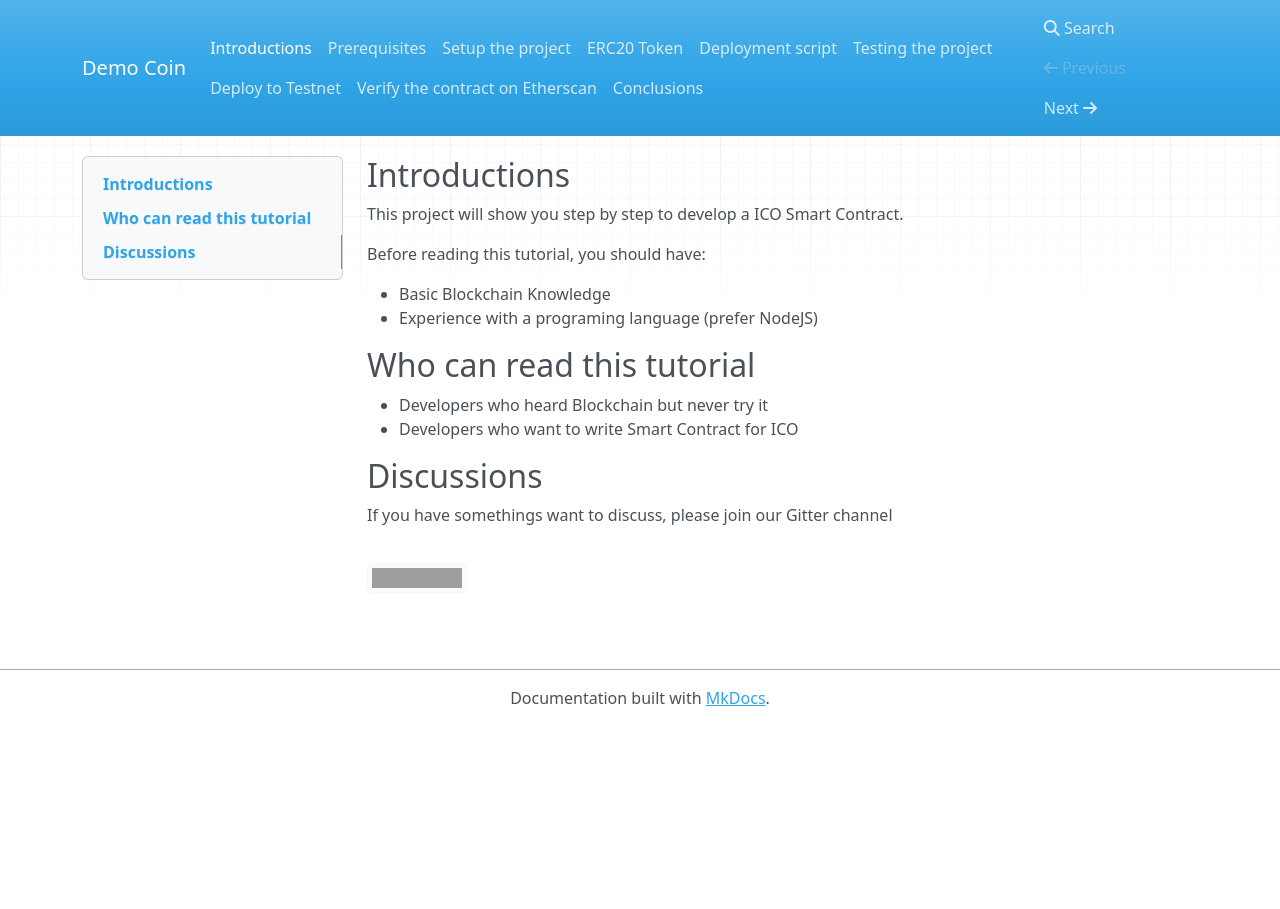
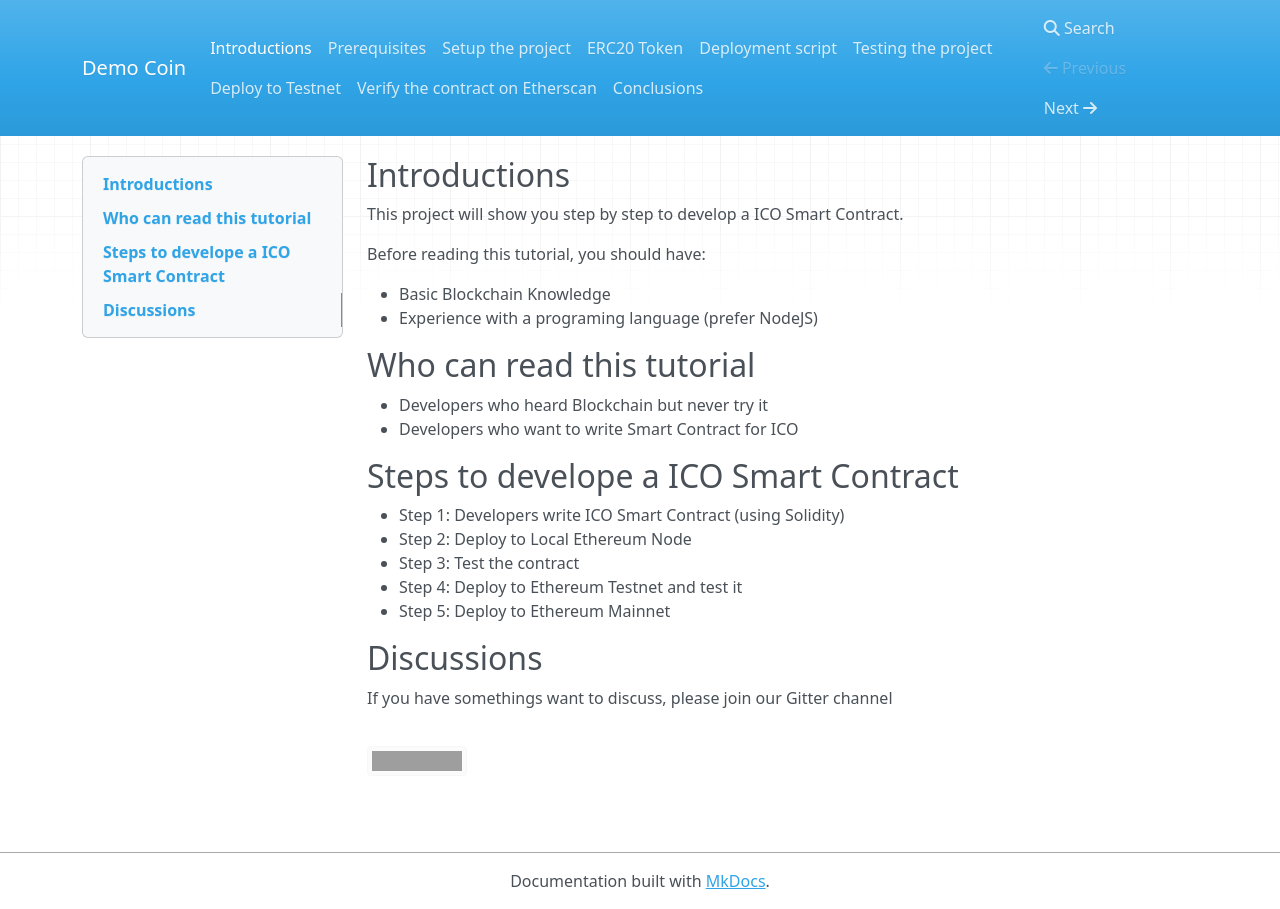
Before and after one commit to thanhson1085/DemoCoin, an MkDocs documentation site: the page built from docs/index.md, in a window 1280 px wide. Built offline with MkDocs 1.6.1, drawn with Linux system fonts in a browser that asks for light colours; nearby versions of some CDN libraries; old or Windows-style settings are respelled for this version of MkDocs; grey boxes are pictures that could not be loaded.

Commit message:
add some text

```diff
--- a/docs/index.md
+++ b/docs/index.md
@@ -11,6 +11,13 @@ Before reading this tutorial, you should have:
 - Developers who heard Blockchain but never try it
 - Developers who want to write Smart Contract for ICO
 
+## Steps to develope a ICO Smart Contract
+- Step 1: Developers write ICO Smart Contract (using Solidity)
+- Step 2: Deploy to Local Ethereum Node
+- Step 3: Test the contract
+- Step 4: Deploy to Ethereum Testnet and test it
+- Step 5: Deploy to Ethereum Mainnet
+
 ## Discussions
 If you have somethings want to discuss, please join our Gitter channel
 
```
Also changed, not shown: docs/conclusions.md (+3 -1 lines).
